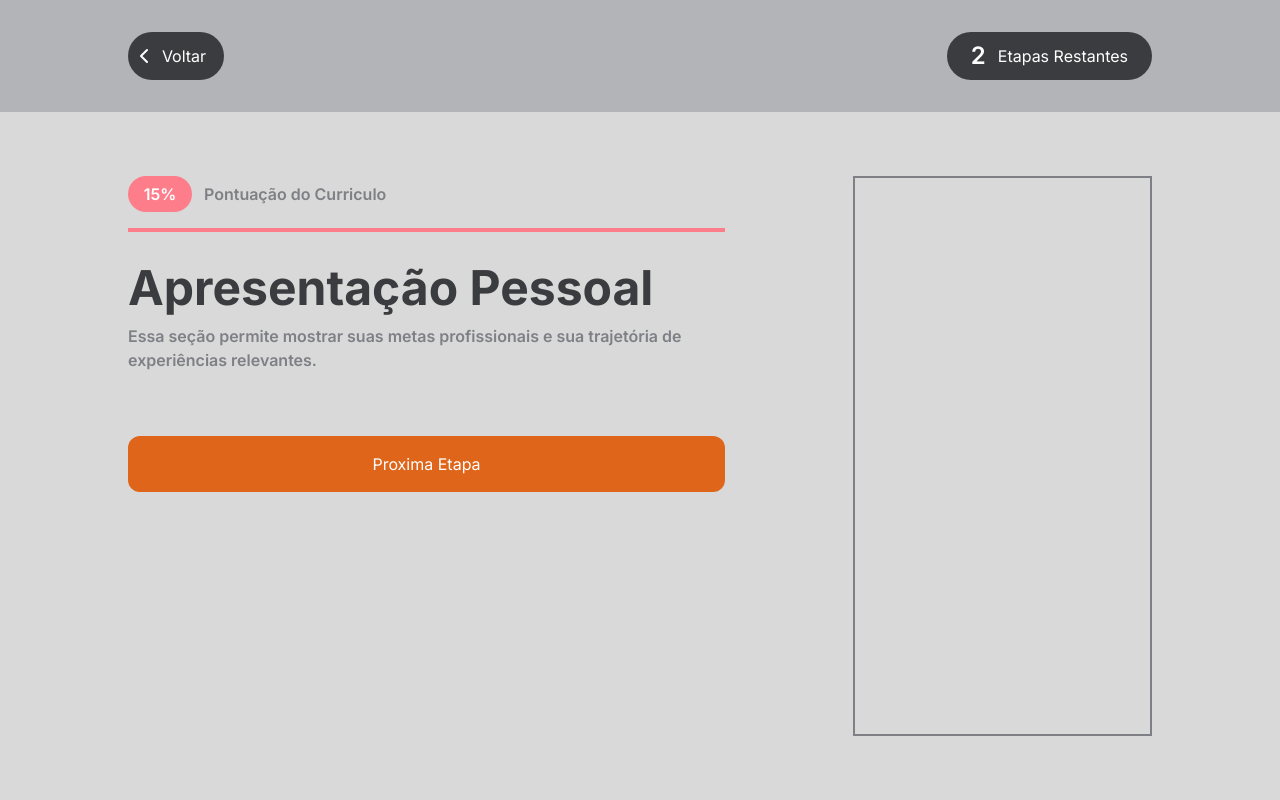
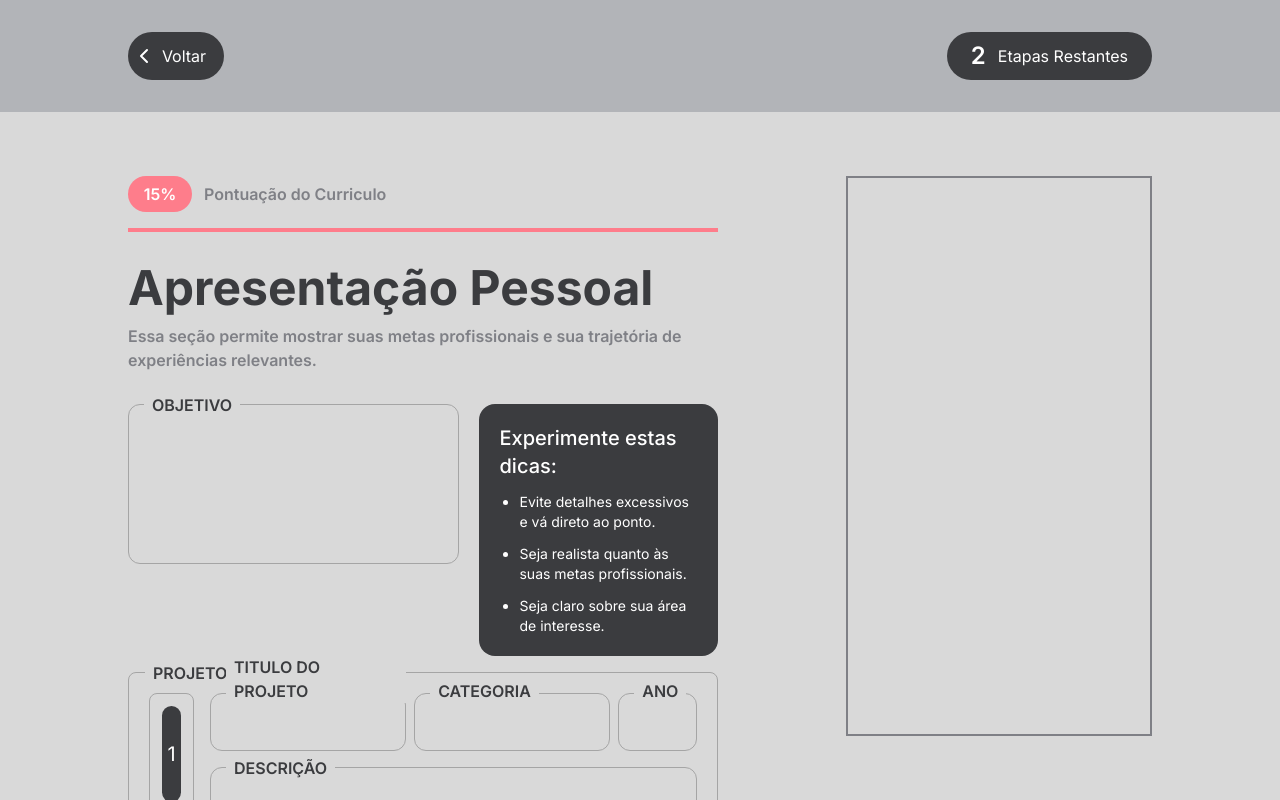
Before and after one commit to ArthurJuwer/CurriculumMaker, a React (Vite) app: page /steps/presentationCV in a window 1280 px wide. Shown: the top 800 px of the page. Built offline with nearby package versions, Linux system fonts and the light colour scheme.

Commit message:
Pagina de Presentation finalizada, novos parametros Get criados, e inicio de funcionalidades como seleção de cores, e um inicio para preencher o curriculo

```diff
--- a/src/components/Models/ModelsColors.jsx
+++ b/src/components/Models/ModelsColors.jsx
@@ -1,8 +1,11 @@
-export default function ModelsColors({backgroundColor}){
-    return(
+export default function ModelsColors({ backgroundColor, isSelected, onClick }) {
+    return (
         <div
-        className='h-8 w-8 block cursor-pointer'
-        style={{ backgroundColor: backgroundColor }}>
-        </div>
-    )
+            className={`h-8 w-8 block cursor-pointer ${
+                isSelected ? 'border-2 border-black' : 'border-TitleGray'
+            }`}
+            style={{ backgroundColor: `#${backgroundColor}` }}
+            onClick={onClick}
+        />
+    );
 }
--- a/src/components/Models/ModelsThemes.jsx
+++ b/src/components/Models/ModelsThemes.jsx
@@ -1,5 +1,8 @@
-export default function ModelsThemes(){
+export default function ModelsThemes({id, color}){
+    const url = `../steps/headerCV?model=${id}&color=${color}`;
     return(
-        <div className="h-full w-96 border border-black"></div>
+        <a href={url}>
+            <div className="h-full w-96 border border-black"></div>
+        </a>
     )
 }
--- a/src/components/Steps/Formation/FormationCertifications.jsx
+++ b/src/components/Steps/Formation/FormationCertifications.jsx
@@ -1,11 +1,11 @@
-import { Medal } from "lucide-react";
+import { Award } from "lucide-react";
 
 export default function FormationCertifications(){
     return(
         <div className="w-full bg-[#EA8C1A] p-2 border-2 border-black">
             <div className="bg-[#DBD0C1] border-2 border-black px-2">
                 <div className="flex items-center gap-x-2">
-                    <Medal className="h-20 w-20" />
+                    <Award className="h-20 w-20" />
                     <p className="text-xs font-medium">2º Edição do Hackathon Tech+Saúde do Senac São Leopoldo. </p>
                 </div>
 
--- a/src/components/Steps/Header/HeaderCV.jsx
+++ b/src/components/Steps/Header/HeaderCV.jsx
@@ -1,15 +1,30 @@
+import { useState } from "react";
 import ButtonNext from "../StepsGlobalComponents/ButtonNext";
 import Curriculum from "../StepsGlobalComponents/Curriculum";
 import Input from "../StepsGlobalComponents/Input";
 import Score from "../StepsGlobalComponents/Score";
 import Title from "../StepsGlobalComponents/Title";
 import TopMarker from "../StepsGlobalComponents/TopMarker";
+import { useLocation } from 'react-router-dom';
+
 
 export default function HeaderCV(){
+    const location = useLocation();
+
+    const params = new URLSearchParams(location.search)
+    const [name, setName] = useState('Nome Completo');
+    const [email, setEmail] = useState('Email');
+    const color = params.get('color');
+
+
+
+
+    const valuesCurriculum = { color, name, email };
+
 
     const inputsArray = [
-        {label: 'Nome Completo'},
-        {label: 'Email'},
+        {label: 'Nome Completo', setVariable: setName},
+        {label: 'Email' , setVariable: setEmail},
         {label: 'Bairro'},
         {label: 'Cidade'},
         {label: 'Estado'},
@@ -20,7 +35,6 @@ export default function HeaderCV(){
     return(
         <div className="h-screen w-full bg-DefaultGray">
             <TopMarker stepsAtual={3} />
-            {/* 7 rem == tamanho do topMarker */}
             <div className="px-32 py-16  h-[calc(100vh-7rem)] flex justify-between gap-x-32">
                 <div className="h-full w-8/12 flex flex-col gap-y-8">
                     <Score />
@@ -38,13 +52,14 @@ export default function HeaderCV(){
                             label={item.label}
                             isLast={true}
                             width={'w-[calc(50%-0.5rem)]'}
+                            onChange={(e) => item.setVariable(e.target.value)}
                         />
                     ))}
 
                 </div>
                 <ButtonNext link={'/steps/presentationCV'} />
                 </div>
-                <Curriculum />
+                <Curriculum valuesCurriculum={valuesCurriculum} />
             </div>
         </div>
     )
--- a/src/components/Steps/Presentation/PresentationCV.jsx
+++ b/src/components/Steps/Presentation/PresentationCV.jsx
@@ -1,8 +1,10 @@
+import TextArea from "../StepsGlobalComponents/TextArea";
 import ButtonNext from "../StepsGlobalComponents/ButtonNext";
 import Curriculum from "../StepsGlobalComponents/Curriculum";
 import Score from "../StepsGlobalComponents/Score";
 import Title from "../StepsGlobalComponents/Title";
 import TopMarker from "../StepsGlobalComponents/TopMarker";
+import Input from "../StepsGlobalComponents/Input";
 
 export default function PresentationCV(){
     return(
@@ -15,8 +17,68 @@ export default function PresentationCV(){
                         title={'Apresentação Pessoal'}
                         description={'Essa seção permite mostrar suas metas profissionais e sua trajetória de experiências relevantes.'}
                     />
-                    <div className=""></div>
-                    <ButtonNext link={'/steps/formationCV'}/>
+                    <div className="w-full flex gap-x-5">
+                        <TextArea
+                            key={0}
+                            id={0}
+                            label={'Objetivo'}
+                            width={'w-7/12'}
+                        />
+                        <div className="bg-TitleGray p-5 text-white rounded-2xl w-5/12 flex flex-col gap-y-3">
+                            <h1 className="text-xl font-medium">Experimente estas dicas:</h1>
+                            <ul className="list-disc pl-5 text-sm flex flex-col gap-y-3 font-normal">
+                               <li>Evite detalhes excessivos e vá direto ao ponto.</li>
+                               <li>Seja realista quanto às suas metas profissionais.</li>
+                               <li>Seja claro sobre sua área de interesse.</li>
+                            </ul>
+                        </div>
+                    </div>
+                    <div className="bg-transparent border border-BorderInputGray rounded-lg w-full p-5 pb-4 -mt-4 flex gap-x-4 relative">
+                        <label htmlFor="" className="absolute -top-3 left-4 bg-DefaultGray px-2 font-semibold text-TitleGray uppercase z-0">Projeto 1</label>
+                        <div className="bg-transparent border border-BorderInputGray rounded-lg w-1/12 flex flex-col gap-y-2 p-3 text-white">
+                            <button className="h-24 bg-TitleGray rounded-xl text-xl">1</button>
+                            <button className="h-24 bg-NormalGray rounded-xl text-xl">2</button>
+                        </div>
+                        <div className="w-11/12 flex flex-col gap-y-4">
+                            <div className="flex gap-x-2">
+                                <Input
+                                        key={1}
+                                        id={1}
+                                        width={'w-5/12'}
+                                        label={'Titulo do Projeto'}
+                                    />
+                                    <Input
+                                        key={2}
+                                        id={2}
+                                        width={'w-5/12'}
+                                        label={'Categoria'}
+                                    />
+                                    <Input
+                                        key={3}
+                                        id={3}
+                                        width={'w-2/12'}
+                                        label={'Ano'}
+                                    />
+                            </div>
+                            <div className="">
+                                <TextArea
+
+                                    key={4}
+                                    id={4}
+                                    isLast={true}
+                                    label={'Descrição'}
+
+
+                                />
+                            </div>
+
+
+                        </div>
+                    </div>
+                    <div className="-mt-5">
+                        <ButtonNext link={'/steps/formationCV'}/>
+                    </div>
+
                 </div>
                 <Curriculum />
             </div>
--- a/src/components/Steps/StepsGlobalComponents/Curriculum.jsx
+++ b/src/components/Steps/StepsGlobalComponents/Curriculum.jsx
@@ -1,6 +1,13 @@
-export default function Curriculum(){
+export default function Curriculum({valuesCurriculum}){
     return(
-        <div className="h-full w-4/12 border-2 border-WeakGray ">
+        <div className="h-full w-4/12 border-2 border-WeakGray p-10">
+            <h1 className="uppercase text-StrongGray text-[28px] font-bold ">{valuesCurriculum?.name}</h1>
+            <h1
+                className='text-base'
+                style={{ color: `#${valuesCurriculum?.color}` }}
+            >
+                {valuesCurriculum?.email}
+            </h1>
 
         </div>
     )
--- a/src/components/Steps/StepsGlobalComponents/Input.jsx
+++ b/src/components/Steps/StepsGlobalComponents/Input.jsx
@@ -1,4 +1,4 @@
-export default function Input({ id, label, width , isLast, isSelect}) {
+export default function Input({ id, label, width, isLast, isSelect, onChange}) {
     return (
         <div
             className={`relative ${width} ${isLast ? 'last:w-full' : ''}`}
@@ -14,6 +14,7 @@ export default function Input({ id, label, width , isLast, isSelect}) {
                 type="text"
                 id={`input-${id}`}
                 className="border w-full border-BorderInputGray bg-transparent p-4 rounded-xl z-10 "
+                onChange={onChange}
             />
 
             {isSelect == true
--- /dev/null
+++ b/src/components/Steps/StepsGlobalComponents/TextArea.jsx
@@ -0,0 +1,21 @@
+export default function TextArea({ id, label, width, isLast}){
+    return(
+        <div
+            className={`relative ${width} h-40 ${isLast ? 'last:w-full' : ''}`}
+
+        >
+            <label
+                htmlFor={`input-${id}`}
+                className="absolute bottom-[9.2rem] left-4 bg-DefaultGray px-2 font-semibold text-TitleGray uppercase z-0"
+            >
+                {label}
+            </label>
+
+            <textarea
+                type="text"
+                id={`input-${id}`}
+                className="border w-full h-full border-BorderInputGray bg-transparent p-4 rounded-xl z-10 resize-none"
+            />
+        </div>
+    )
+}
```
Also changed, not shown: src/components/Models/Models.jsx (+26 -11 lines).
